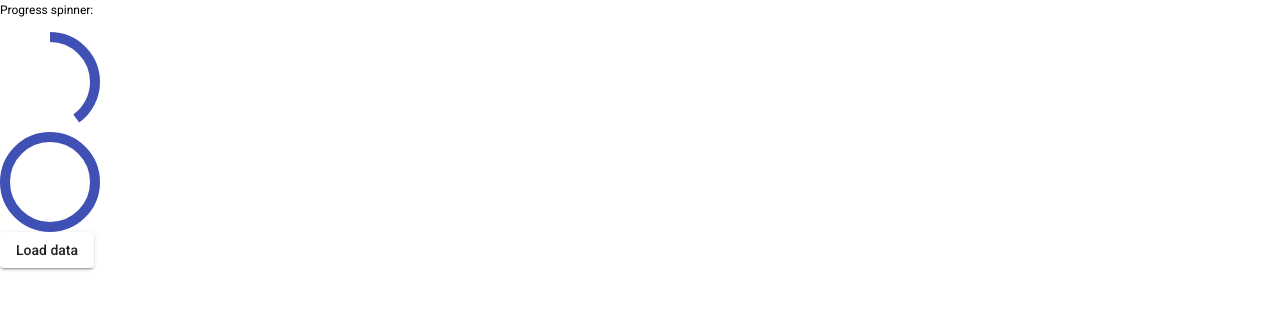
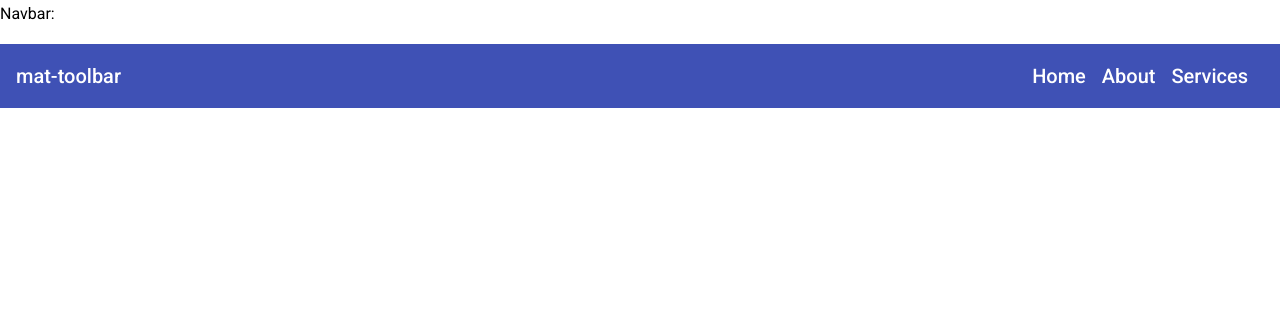
Before and after one commit to ItzhakVilensky/material-demo, an Angular app in the folder material/: page / in a window 1280 px wide. Shown: the top 310 px of the page. Built offline with nearby package versions, Linux system fonts and the light colour scheme.

Commit message:
mat-toolbar + MatToolbarModule

```diff
--- a/material/src/app/app.component.html
+++ b/material/src/app/app.component.html
@@ -139,9 +139,21 @@
   <span matBadge="5" matBadgeColor="warn" matBadgeOverlap="false">Notifications</span>
 </div> -->
 
-<p class="mat-caption">Progress spinner:</p>
+
+
+<!-- <p class="mat-caption">Progress spinner:</p>
 <mat-progress-spinner value="40"></mat-progress-spinner>
 <mat-progress-spinner value="100"></mat-progress-spinner>
 
 <mat-spinner *ngIf="showSpinner" color="accent"></mat-spinner>
-<button mat-raised-button (click)="loadData()">Load data</button>
+<button mat-raised-button (click)="loadData()">Load data</button> -->
+
+<p class="mat-subheading-2">Navbar:</p>
+<mat-toolbar color="primary" class="navbar">
+  <div>mat-toolbar</div>
+  <div>
+    <span>Home</span>
+    <span>About</span>
+    <span>Services</span>
+  </div>
+</mat-toolbar>
--- a/material/src/app/app.component.scss
+++ b/material/src/app/app.component.scss
@@ -1,3 +1,11 @@
-button{
+button {
     margin-right: 3rem;
 }
+
+.navbar {
+    justify-content: space-between;
+}
+
+span {
+    padding-right: 1rem;
+}
--- a/material/src/app/material/material.module.ts
+++ b/material/src/app/material/material.module.ts
@@ -4,13 +4,15 @@ import { MatButtonToggleModule } from '@angular/material/button-toggle';
 import { MatIconModule } from '@angular/material/icon';
 import { MatBadgeModule } from '@angular/material/badge';
 import { MatProgressSpinnerModule } from '@angular/material/progress-spinner';
+import { MatToolbarModule } from '@angular/material/toolbar';
 
 const MaterialComponents = [
   MatButtonModule,
   MatButtonToggleModule,
   MatIconModule,
   MatBadgeModule,
-  MatProgressSpinnerModule
+  MatProgressSpinnerModule,
+  MatToolbarModule
 ];
 
 @NgModule({
```
